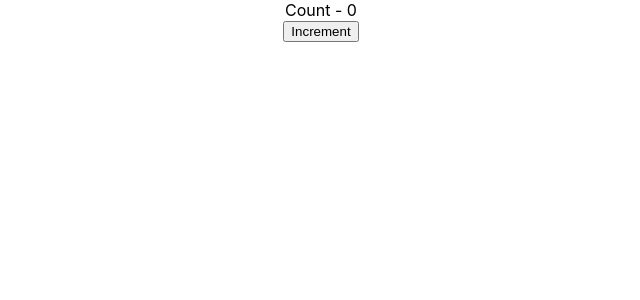
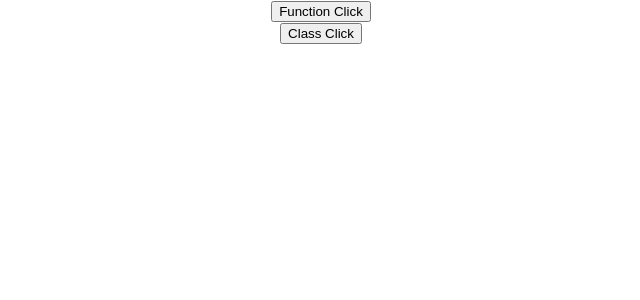
Before and after one commit to Powerpoffgirl/classcomponents, a React (Create React App) app: page / in a window 1280 px wide. Shown: the top 300 px of the page, without its empty margins (319-959 px from the left). Built offline with nearby package versions, Linux system fonts and the light colour scheme.

Commit message:
eventHandlers

```diff
--- a/src/App.js
+++ b/src/App.js
@@ -1,16 +1,18 @@
 import "./App.css";
 import Car from "./components/Car";
+import ClassClick from "./components/ClassClick";
 import Counter from "./components/Counter";
+import FunctionClick from "./components/FunctionClick";
 import Hello from "./components/Hello";
 import Message from "./components/Message";
 
 function App() {
   return (
     <div className="App">
-      <Counter />
-
+      <FunctionClick />
+      <ClassClick />
+      {/* <Counter /> */}
       {/* <Message /> */}
-
       {/* Hello
       <Car />
       <Hello name="Vishwas" heroname="Good boy">
--- /dev/null
+++ b/src/components/ClassClick.js
@@ -0,0 +1,16 @@
+import React, { Component } from "react";
+
+export class ClassClick extends Component {
+  clickHandler() {
+    console.log("Clicked the button");
+  }
+  render() {
+    return (
+      <div>
+        <button onClick={this.clickHandler}>Class Click</button>
+      </div>
+    );
+  }
+}
+
+export default ClassClick;
--- /dev/null
+++ b/src/components/FunctionClick.js
@@ -0,0 +1,14 @@
+import React from "react";
+
+const FunctionClick = () => {
+  function clickHandler() {
+    console.log("button clicked");
+  }
+  return (
+    <div>
+      <button onClick={clickHandler}>Function Click</button>
+    </div>
+  );
+};
+
+export default FunctionClick;
--- a/src/components/Hello.js
+++ b/src/components/Hello.js
@@ -1,27 +1,41 @@
 // import react from "react";
-import React from "react";
+import React, { Component } from "react";
 
-const Hello = (props) => {
-  console.log("props", props);
+// // Function component
+// const Hello = ({ name, heroname, children }) => {
+//   // console.log("props", props);
 
-  return (
-    <div>
-      <h1>Hello {props.name}</h1>
-      <p>{props.heroname}</p>
-      <p>{props.children}</p>
-    </div>
-  );
-  //   without using JSX
-  //   createElement method syntax minimum 3 parameters first parameter a HTML tag to render
-  // second optional property
-  // third children for the div tag
-  //   In Javascript class is a reserved keyword
-  //   JSX camelCase
-  // return React.createElement(
-  //   "div",
-  //   { id: "hello", className: "dummyClass" },
-  //   React.createElement("h1", null, "Hello Vishvas")
-  // );
-};
+//   return (
+//     <div>
+//       <h1>Hello {name}</h1>
+//       <p>{heroname}</p>
+//       <p>{children}</p>
+//     </div>
+//   );
+//   //   without using JSX
+//   //   createElement method syntax minimum 3 parameters first parameter a HTML tag to render
+//   // second optional property
+//   // third children for the div tag
+//   //   In Javascript class is a reserved keyword
+//   //   JSX camelCase
+//   // return React.createElement(
+//   //   "div",
+//   //   { id: "hello", className: "dummyClass" },
+//   //   React.createElement("h1", null, "Hello Vishvas")
+//   // );
+// };
+
+// Class components
+class Hello extends Component {
+  render() {
+    const { name, heroname } = this.props;
+    // const {state1, state2 } = this.state
+    return (
+      <div>
+        <h1>Hello {name} </h1>
+      </div>
+    );
+  }
+}
 
 export default Hello;
```
